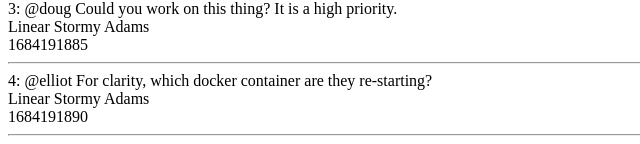
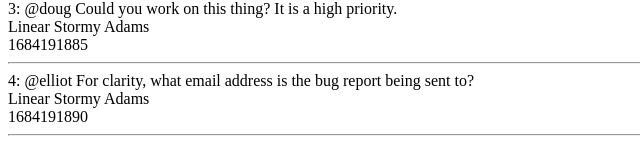
Before and after one commit to dougcpr/apple, a Next.js app: page / in a window 1280 px wide. Shown: the part 152-296 px from the top of the page, without its empty margins (0-640 px from the left). Built offline with nearby package versions, Linux system fonts and the light colour scheme.

Commit message:
fake data updated with title and next steps are updating the prompt

```diff
--- a/src/app/page.tsx
+++ b/src/app/page.tsx
@@ -5,6 +5,7 @@ type Comment = {
   id: number;
   service: Service;
   comment: string;
+  title: string;
   author: string;
   created_at: string;
 }
@@ -19,36 +20,42 @@ const commentThread: Comment[] = [
     id: 1,
     service: Service.Notion,
     comment: 'This is a good idea.',
+    title: 'Bug Report Product Requirements',
     author: 'Doug Cooper',
     created_at: '1684191855'
   }, {
     id: 2,
     service: Service.Notion,
     comment: 'I agree. I like this feature.',
+    title: 'Bug Report Product Requirements',
     author: 'Stormy Adams',
     created_at: '1684191870'
   }, {
     id: 3,
     service: Service.Linear,
     comment: '@doug Could you work on this thing? It is a high priority.',
+    title: 'Create the inputs for the bug report.',
     author: 'Stormy Adams',
     created_at: '1684191885'
   }, {
     id: 4,
     service: Service.Linear,
-    comment: '@elliot For clarity, which docker container are they re-starting?',
+    comment: '@elliot For clarity, what email address is the bug report being sent to?',
+    title: 'Create the inputs for the bug report.',
     author: 'Stormy Adams',
     created_at: '1684191890'
   }, {
     id: 5,
     service: Service.Linear,
     comment: '@doug when can we start this feature?',
+    title: 'Create the inputs for the bug report.',
     author: 'Stormy Adams',
     created_at: '1684191895'
   }, {
     id: 6,
     service: Service.Linear,
     comment: '@stormy we can start this tuesday!!',
+    title: 'Create the inputs for the bug report.',
     author: 'Doug',
     created_at: '1684191900'
   }
```
Also changed, not shown: 1 other file (tests, documents, lock files or other folders).
